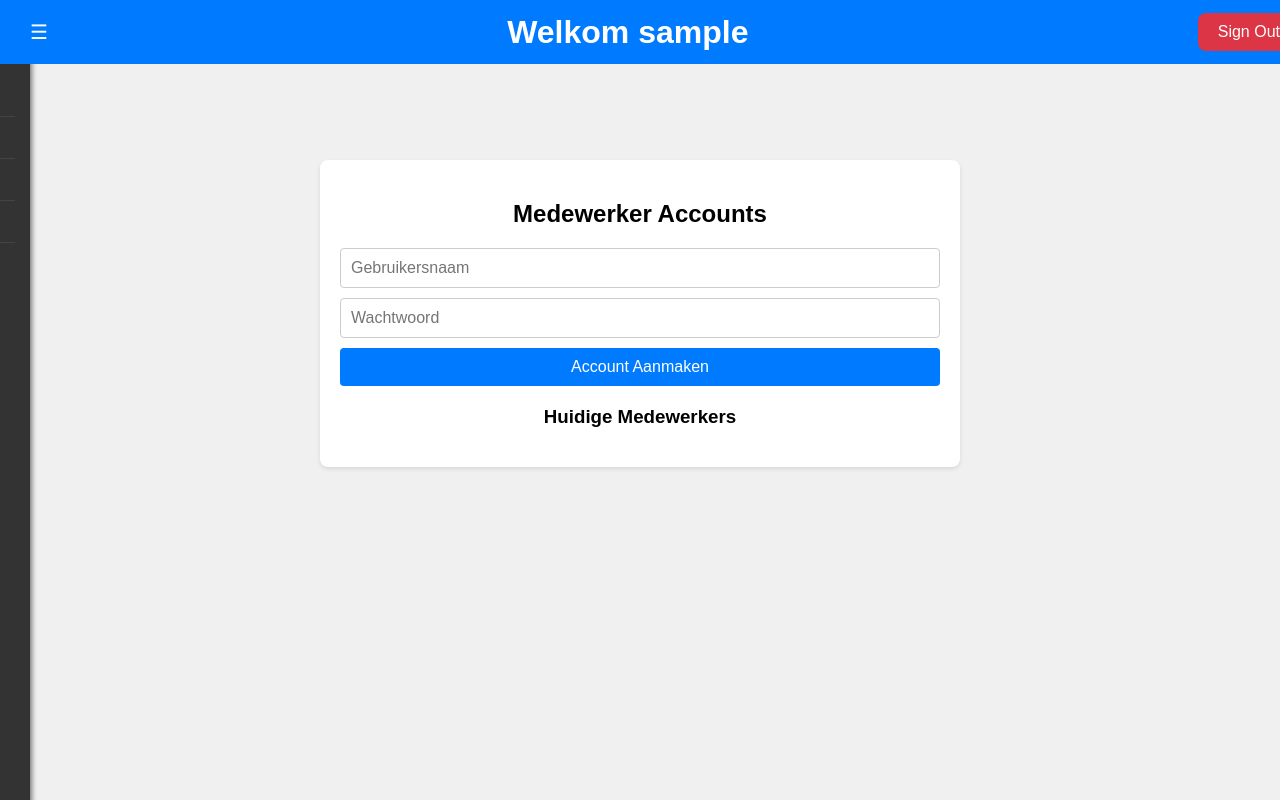
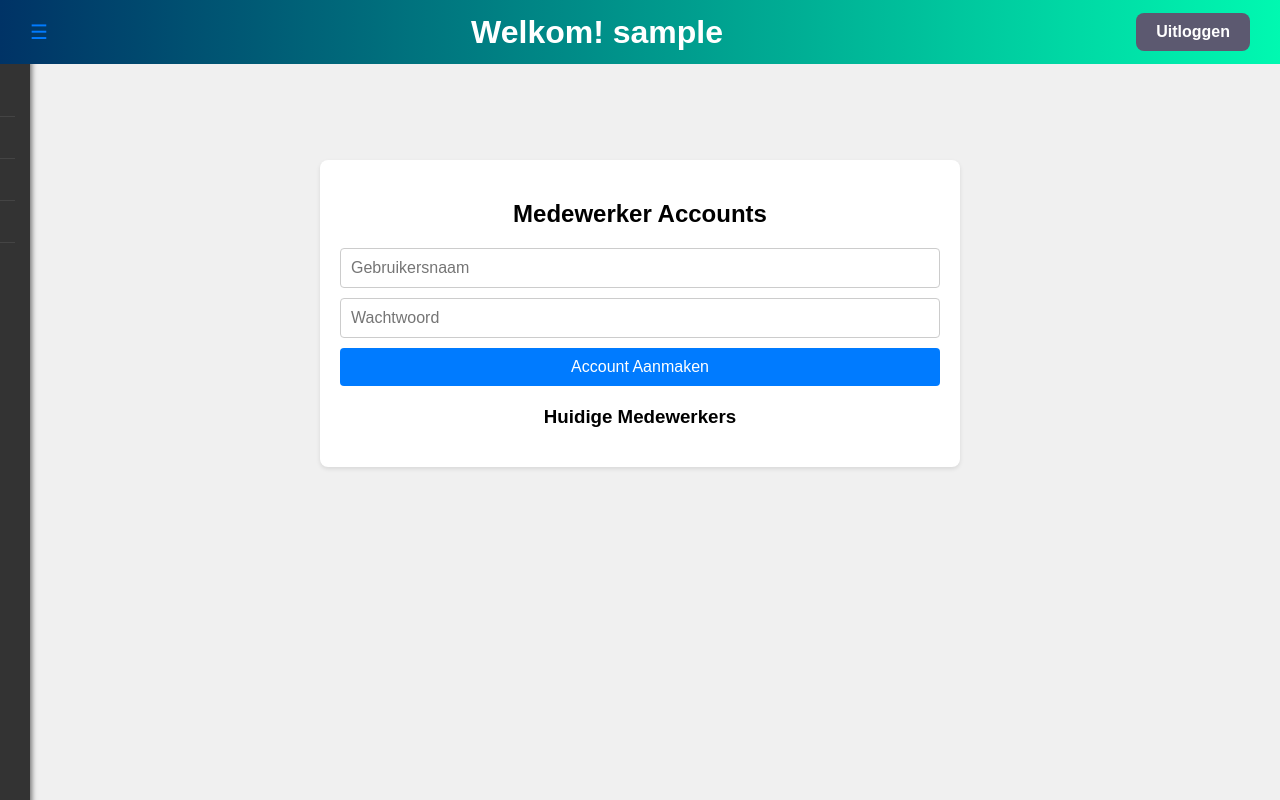
Before and after one commit to Aanhangwagen/medewerkersdcblack, a website: page employeedashboard.html in a window 1280 px wide. Drawn offline with Linux system fonts and the light colour scheme; no server answers; sample sign-in values are in the browser's storage.

Commit message:
updated navbar

```diff
--- a/dash.css
+++ b/dash.css
@@ -13,7 +13,7 @@ body {
     justify-content: space-between;
     align-items: center;
     padding: 10px 20px;
-    background-color: #007bff;
+    background: linear-gradient(to right, #003366, #00ffb3); /* Gradient from dark blue to light blue */
     color: white;
     position: fixed;
     width: 100%;
@@ -35,27 +35,26 @@ body::before {
 }
 
 .menuButton {
-    background-color: #007bff;
-    color: white;
-    border: none;
+    background-color: transparent; /* Completely transparent background */
+    color: #007bff; /* Text color */
+    border: none; /* Remove any border */
     padding: 10px;
-    border-radius: 50%;
+    border-radius: 50%; /* Keeps the button shape, can be removed if not needed */
     cursor: pointer;
     font-size: 20px;
+    outline: none; /* Remove the outline to prevent default focus styling */
 }
 
 .signOutButton {
-    background-color: #dc3545; /* Red background */
+    background-color: #5c5970; /* Red background */
     color: white; /* White text */
     border: none;
+    font-weight: bold;
     padding: 10px 20px;
     border-radius: 8px; /* Smooth corners */
     cursor: pointer;
     font-size: 16px;
-}
-
-.signOutButton:hover {
-    background-color: #c82333; /* Darker red on hover */
+    margin-right: 50px;
 }
 
 /* Sidebar styling */
--- a/dashboard.css
+++ b/dashboard.css
@@ -8,12 +8,13 @@ body {
 }
 
 /* Header styling */
+/* Header styling */
 .header {
     display: flex;
     justify-content: space-between;
     align-items: center;
     padding: 10px 20px;
-    background-color: #007bff;
+    background: linear-gradient(to right, #003366, #00ffb3); /* Gradient from dark blue to light blue */
     color: white;
     position: fixed;
     width: 100%;
@@ -35,19 +36,29 @@ body::before {
 }
 
 .menuButton {
-    background-color: #007bff;
-    color: white;
-    border: none;
+    background-color: transparent; /* Completely transparent background */
+    color: #007bff; /* Text color */
+    border: none; /* Remove any border */
     padding: 10px;
-    border-radius: 50%;
+    border-radius: 50%; /* Keeps the button shape, can be removed if not needed */
     cursor: pointer;
     font-size: 20px;
+    outline: none; /* Remove the outline to prevent default focus styling */
 }
 
+/* Optional: Add a hover effect if needed */
+.menuButton:hover {
+    color: #0056b3; /* Change text color on hover */
+}
+
+
+
+
 .signOutButton {
-    background-color: #dc3545; /* Red background */
+    background-color: #5c5970; /* Red background */
     color: white; /* White text */
     border: none;
+    font-weight: bold;
     padding: 10px 20px;
     border-radius: 8px; /* Smooth corners */
     cursor: pointer;
--- a/employeedashboard.html
+++ b/employeedashboard.html
@@ -21,7 +21,7 @@
     <div class="header">
         <button class="menuButton" id="menuToggle">&#9776;</button>
         <h1 id="welcomeMessage"></h1>
-        <button id="signOut" class="signOutButton">Sign Out</button>
+        <button id="signOut" class="signOutButton">Uitloggen</button>
     </div>
 
     <div class="sidebar" id="sidebarMenu">
@@ -50,7 +50,7 @@
         if (!username) {
             window.location.href = 'index.html';
         } else {
-            document.getElementById('welcomeMessage').textContent = `Welkom ${username}`;
+            document.getElementById('welcomeMessage').textContent = `Welkom! ${username}`;
         }
 
         document.getElementById('signOut').addEventListener('click', () => {
```
Also changed, not shown: dashboard.html (+2 -2 lines).
